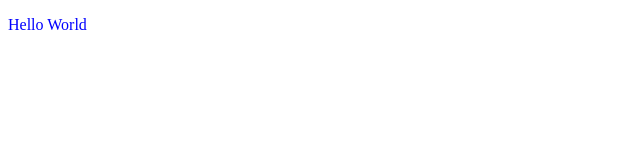
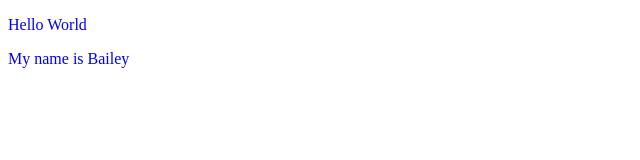
Before and after one commit to dalton-bailey/test, a plain HTML site: page test.html in a window 1280 px wide. Shown: the whole page, without its empty margins (0-640 px from the left). Drawn offline with Linux system fonts and the light colour scheme.

Commit message:
added my name

```diff
--- a/test.html
+++ b/test.html
@@ -8,5 +8,6 @@
 </head>
 <body>
     <p>Hello World</p>
+    <p>My name is Bailey</p>
 </body>
 </html>
```
